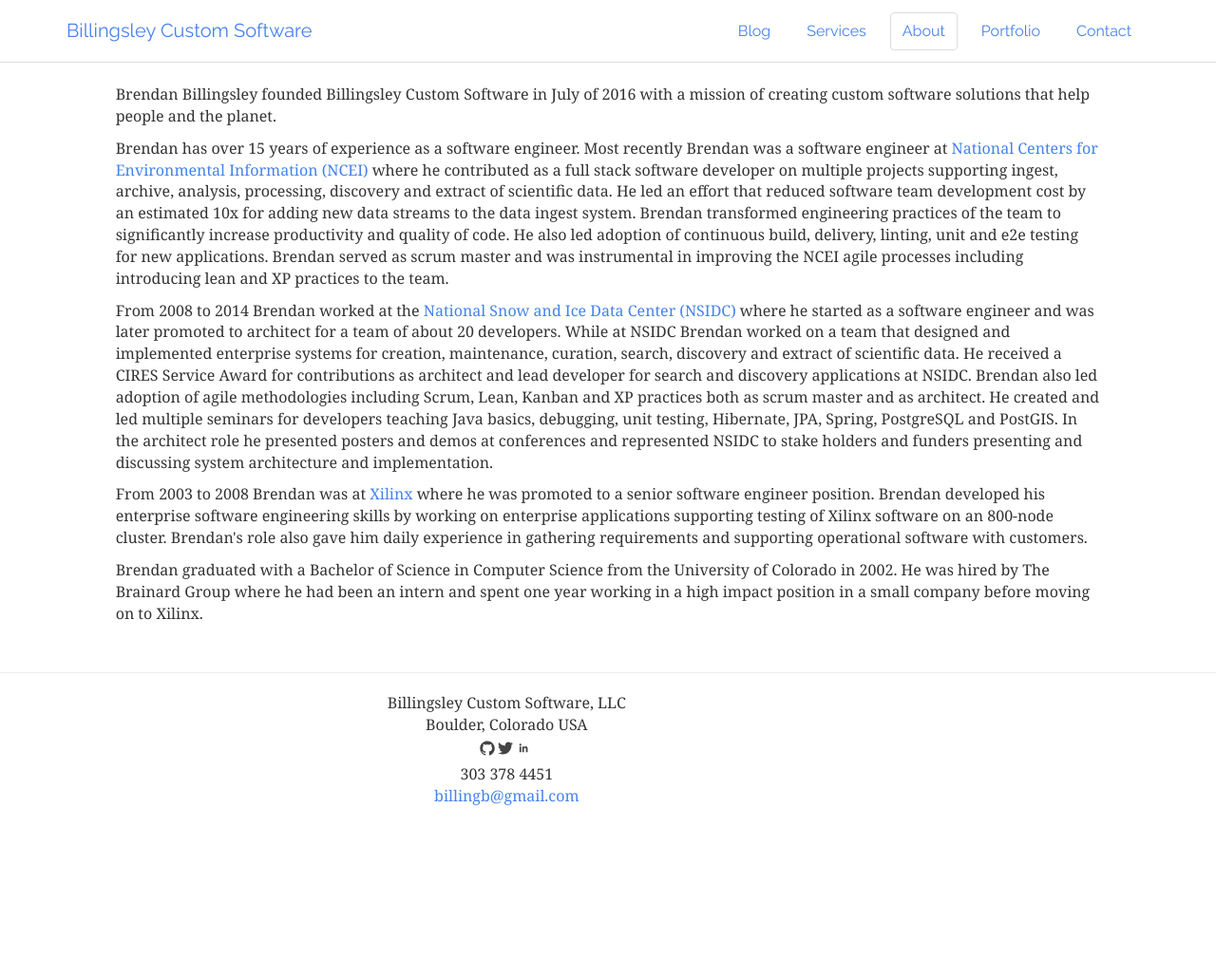
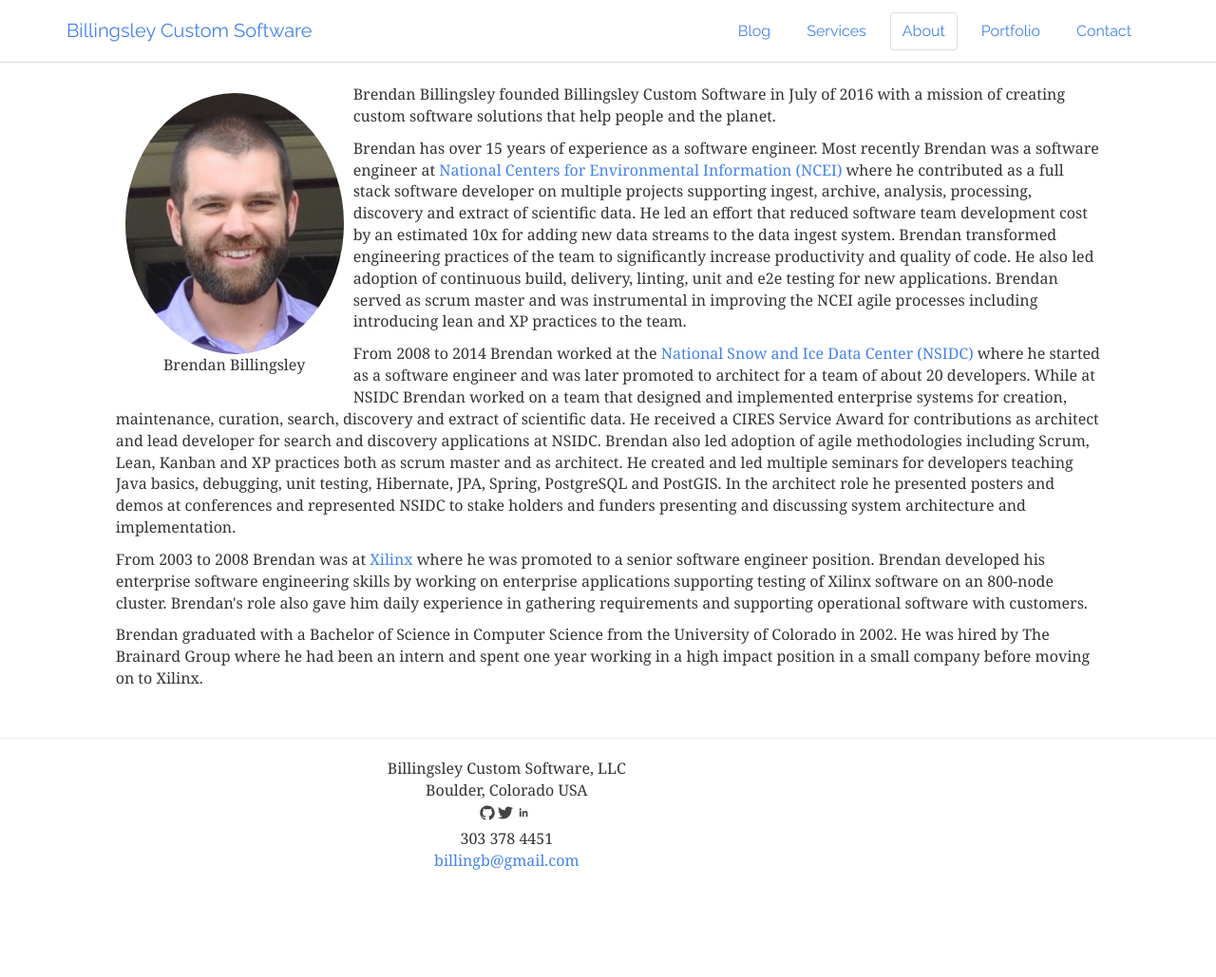
Before and after one commit to billingb/billingsley-custom-software-llc, a Jekyll site: the page built from about.html, in a window 1280 px wide. Shown: the whole page at 95% size. Built offline with Jekyll 4.4.1, drawn with Linux system fonts in a browser that asks for light colours; before the commit the page ends 960 px from its top, so only the background shows below that.

Commit message:
Adding photo to about page

```diff
--- a/about.html
+++ b/about.html
@@ -2,7 +2,11 @@
 layout: default
 ---
 <section class="row" id="services">
-  <div class="col-md-offset-1 col-md-10">
+  <div class="about">
+    <div class="brendan-photo">
+      <img src="/images/BrendanHead.jpg"/>
+      <p>Brendan Billingsley</p>
+    </div>
     <p>
       Brendan Billingsley founded Billingsley Custom Software in July of 2016 with a mission of creating
       custom software solutions that help people and the planet.
--- a/css/main.scss
+++ b/css/main.scss
@@ -114,6 +114,25 @@
   -moz-transition: opacity .35s ease-in-out;
 }
 
+.about {
+  @extend .col-md-offset-1;
+  @extend .col-md-10;
+}
+
+.brendan-photo {
+  @extend .text-center;
+  max-width: 250px;
+  padding: 10px;
+  float: left;
+
+  img {
+    @extend .img-responsive;
+    @extend .img-circle;
+    float: left;
+
+  }
+}
+
 ul.workExperience {
   @extend .row;
   list-style: none;
```
Also changed, not shown: images/BrendanHead.jpg (added).
